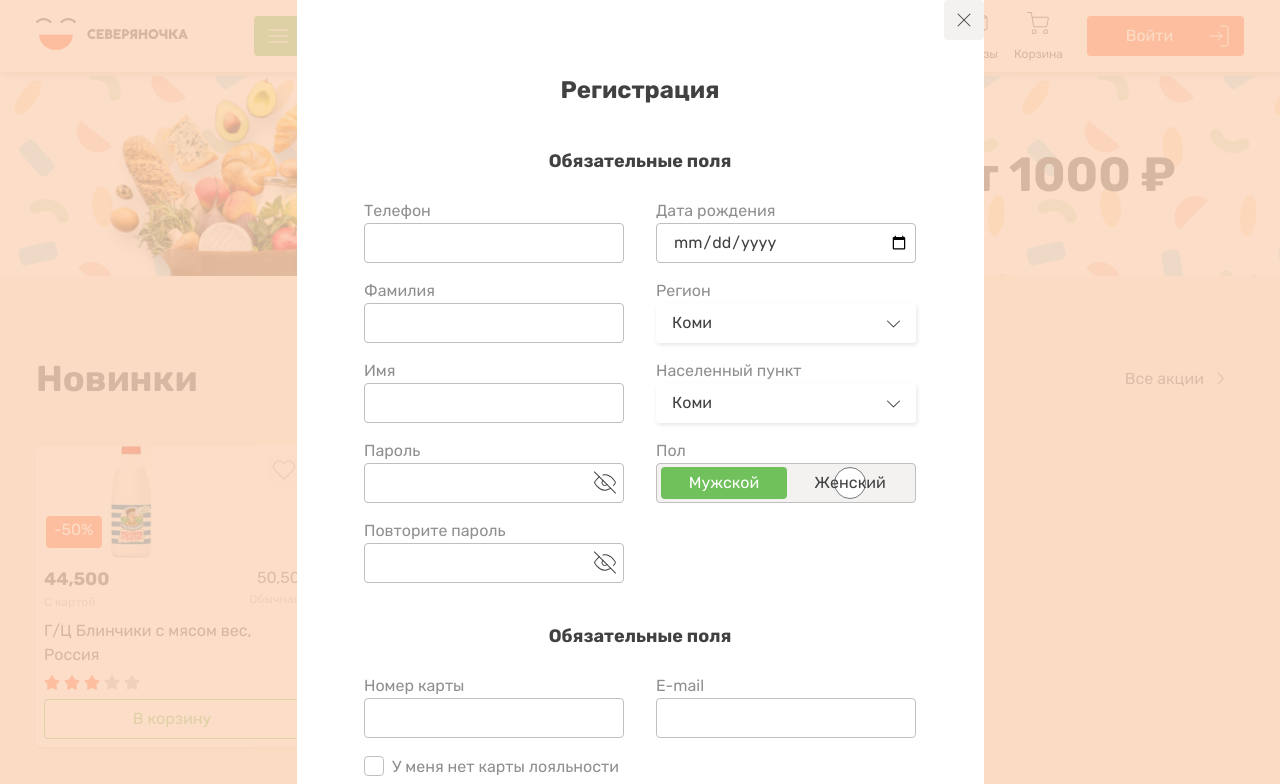
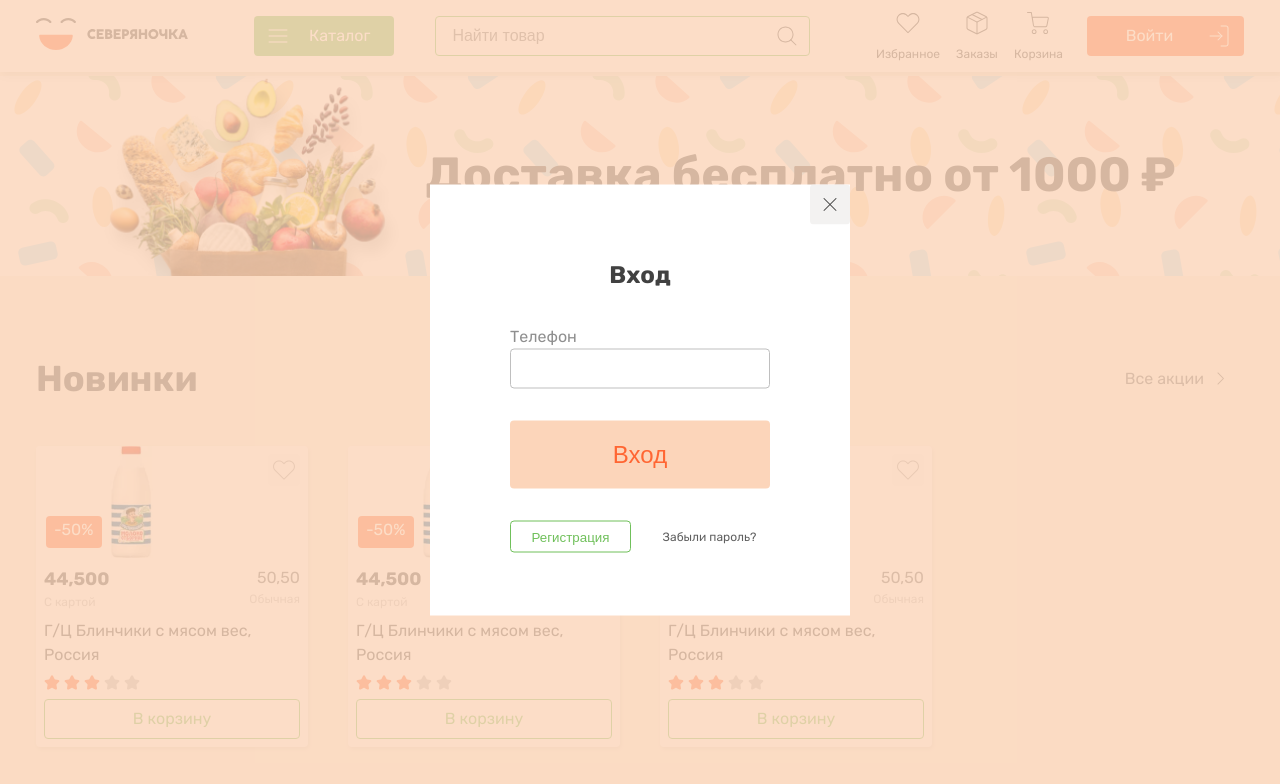
Before and after one commit to anattok/sever, a plain HTML site: page pages/index.html in a window 1280 px wide. Shown: the top 784 px of the page. Drawn offline with Linux system fonts and the light colour scheme.

Commit message:
add modal auth

```diff
--- a/pages/index.html
+++ b/pages/index.html
@@ -1153,8 +1153,8 @@
                 /></label>
                 <label class="form-reg__label form-reg__label-pass" for=""
                   >Пароль<input class="form-reg__input" type="password" />
-                  <button class="form-reg__label-btn"></button></label
-                >
+                  <button class="form-reg__label-btn"></button
+                ></label>
                 <!-- <div class="form-reg__label-pass"></div> -->
                 <label class="form-reg__label form-reg__label-pass" for=""
                   >Повторите пароль<input
@@ -1190,9 +1190,9 @@
                     </select>
                   </div>
                 </label>
-                <div class="form-reg__sex" >
+                <div class="form-reg__sex">
                   <span class="form-reg__label">Пол</span>
-                  <div class="form-reg__sex-radios form-reg__input" tabindex="0">
+                  <div class="form-reg__sex-radios form-reg__input">
                     <div>
                       <input
                         class="form-reg__sex-radio"
@@ -1229,15 +1229,54 @@
                 /></label>
               </div>
               <div class="form-reg__checkbox">
-                <input class="form-reg__checkbox-input" id="card-loyal" type="checkbox" name="" />
-                <label class="form-reg__checkbox-label " for="card-loyal"></label>
-                <span >У меня нет карты лояльности</span>
+                <input
+                  class="form-reg__checkbox-input"
+                  id="card-loyal"
+                  type="checkbox"
+                  name=""
+                />
+                <label
+                  class="form-reg__checkbox-label"
+                  for="card-loyal"
+                ></label>
+                <span>У меня нет карты лояльности</span>
               </div>
               <button class="form-reg__btn-more" type="submit">
                 Продолжить
               </button>
             </form>
             <button class="form-reg__btn-login" type="submit">Вход</button>
+          </div>
+        </div>
+      </div>
+    </div>
+    <div class="modal-auth">
+      <div class="overlay">
+        <div class="container">
+          <div class="modal-auth__form">
+            <div class="modal-auth__exit"></div>
+            <h2 class="modal-auth__title">Вход</h2>
+            <form action="" class="form-auth">
+              <label class="form-auth__label form-auth__tel" for=""
+                >Телефон<input class="form-auth__input" type="tel" required
+              /></label>
+              <!-- <label class="form-auth__label form-auth__pass" for=""
+                >Пароль<input class="form-auth__input" type="password" />
+                <button class="form-auth__pass-btn"></button
+              ></label>
+               <label class="form-auth__label form-auth__sms" for=""
+                >Код из СМС<input class="form-auth__input-sms" type="password" />
+                <button class="form-auth__pass-btn"></button
+              ></label> -->
+              <button class="form-auth__btn-inter">Вход</button>
+              <!-- <button class="form-auth__btn-confirm">Подтвердить</button>
+              <button class="form-auth__btn-sms">Отправить СМС</button> -->
+            </form>
+            <div class="modal-auth__row">
+              <button class="modal-auth__btn-reg">Регистрация</button>
+              <!-- <a href="" class="modal-auth__return">Вернуться</a> -->
+              <button class="modal-auth__forgot-pass">Забыли пароль?</button>
+            </div>
           </div>
         </div>
       </div>
--- a/styles/scss/config/_config.scss
+++ b/styles/scss/config/_config.scss
@@ -11,6 +11,7 @@ body {
   display: flex;
   flex-direction: column;
   min-height: 100vh;
+  // overflow: hidden;
 }
 main {
   flex-grow: 1;
@@ -41,7 +42,7 @@ a {
   color: $surface-text;
 }
 .overlay {
-  // display: none;
+  overflow: auto;
   position: fixed;
   top: 0;
   left: 0;
--- /dev/null
+++ b/styles/scss/modal/auth/_auth.scss
@@ -0,0 +1,96 @@
+.modal-auth {
+  //   display: none;
+  &__exit {
+    position: absolute;
+    width: 40px;
+    height: 40px;
+    top: 0;
+    right: 0;
+    background-color: $lightest;
+    text-align: center;
+    border-radius: 4px;
+    cursor: pointer;
+    background-image: url("/images/icons/x.svg");
+    background-repeat: no-repeat;
+    background-position: center center;
+  }
+  &__form {
+    position: absolute;
+    left: 50%;
+    top: 50%;
+    transform: translate(-50%, -50%);
+    width: 420px;
+    height: 431px;
+    background-color: $white;
+    padding: 72px 80px 40px;
+  }
+  &__title {
+    text-align: center;
+    margin-bottom: 32px;
+    @extend%rubik-700;
+    font-size: 24px;
+    color: $surface-text;
+  }
+  &__row {
+    display: flex;
+    justify-content: space-between;
+    align-items: center;
+  }
+  &__btn-reg {
+    width: 121px;
+    height: 32px;
+    border: 1px solid $secondary;
+    background-color: transparent;
+    color: $secondary;
+    border-radius: 4px;
+    cursor: pointer;
+  }
+  &__forgot-pass {
+     width: 121px;
+    height: 32px;
+    border: none;
+    background-color: transparent;
+    @extend%rubik-400;
+    font-size: 12px;
+    color: $hardest;
+    cursor: pointer;
+  }
+}
+.form-auth {
+  &__label {
+    height: 60px;
+    color: $hard;
+    @extend%rubik-400;
+    font-size: 16px;
+  }
+  &__input {
+    width: 260px;
+    height: 40px;
+    padding: 8px 6px 8px 16px;
+    border: 1px solid $light;
+    color: $surface-text;
+    border-radius: 4px;
+    @extend%rubik-400;
+    font-size: 16px;
+    background-color: transparent;
+    outline: none;
+    margin-bottom: 32px;
+    &:focus {
+      border: 1px solid $secondary;
+      box-shadow: 4px 8px 16px rgba(112, 192, 91, 0.2);
+    }
+  }
+  &__btn-inter {
+    display: block;
+    margin: 0 auto;
+    width: 260px;
+    height: 68px;
+    background: $primary-lite;
+    border: none;
+    border-radius: 4px;
+    font-size: 24px;
+    margin-bottom: 32px;
+    cursor: pointer;
+    color: $primary;
+  }
+}
--- a/styles/scss/modal/reg/_reg.scss
+++ b/styles/scss/modal/reg/_reg.scss
@@ -1,4 +1,5 @@
 .modal-reg {
+  display: none;
   &__exit {
     position: absolute;
     width: 40px;
@@ -124,19 +125,23 @@
       margin-left: 8px;
       color: $hard;
     }
-    & :checked ~ .form-reg__checkbox-label {
+  }
+  &__checkbox-input {
+    width: 20px;
+    height: 20px;
+    opacity: 0;
+    position: absolute;
+    &:checked ~ .form-reg__checkbox-label {
       background-color: $secondary;
       background-image: url("/images/checkbox/ok.svg");
       background-position: center center;
       background-repeat: no-repeat;
       background-size: content;
     }
-  }
-  &__checkbox-input {
-    width: 20px;
-    height: 20px;
-    opacity: 0;
-    position: absolute;
+    &:focus ~ .form-reg__checkbox-label {
+      border: 1px solid $secondary;
+      box-shadow: 4px 8px 16px rgba(112, 192, 91, 0.2);
+    }
   }
   &__checkbox-label {
     display: block;
@@ -178,14 +183,9 @@
     justify-content: space-between;
     align-items: center;
     padding: 4px;
-    //не правильно работает фокус на инпуте пол
-    &:focus  {
-      border: 1px solid $secondary;
-      box-shadow: 4px 8px 16px rgba(112, 192, 91, 0.2);
-    }
   }
   &__sex-radio {
-    // opacity: 0;
+    opacity: 0;
     width: 126px;
     height: 32px;
     position: absolute;
@@ -193,7 +193,10 @@
       background-color: $secondary;
       color: $white;
     }
-
+    &:focus ~ .form-reg__sex-label {
+      border: 1px solid $secondary;
+      box-shadow: 4px 8px 16px rgba(112, 192, 91, 0.2);
+    }
   }
   &__sex-label {
     display: flex;
@@ -206,5 +209,6 @@
     border-radius: 4px;
     color: $surface-text;
     cursor: pointer;
+    outline: none;
   }
 }
--- a/styles/style.scss
+++ b/styles/style.scss
@@ -23,3 +23,4 @@
 @import "./scss/sections/articles/cards/article-card";
 
 @import "./scss/modal/reg/reg";
+@import "./scss/modal/auth/auth";
```
Also changed, not shown: styles/style.css, 1 other file.
